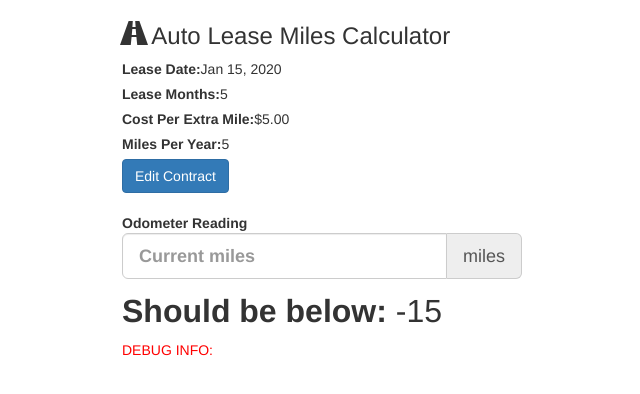
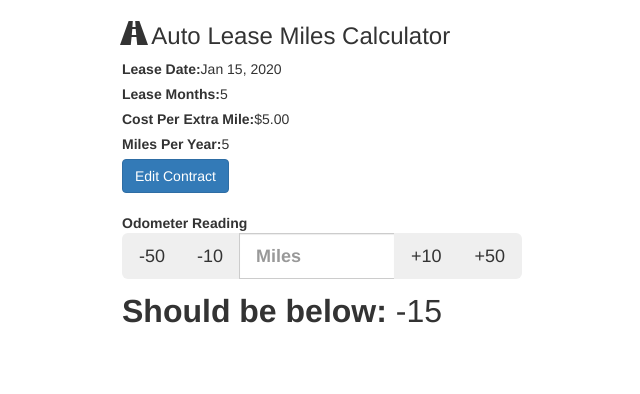
Before and after one commit to malexandrum/ng-lease-calculator, an Angular app: page / in a window 1280 px wide. Both pictures are taken after typing "2020-01-15", "5", "5", "5" into the empty fields and a click on the button "Save Contract". Shown: the top 394 px of the page, without its empty margins (318-958 px from the left). Built offline with nearby package versions, Linux system fonts and the light colour scheme.

Commit message:
plus minus buttons

```diff
--- a/src/app/app.component.html
+++ b/src/app/app.component.html
@@ -87,9 +87,18 @@
       <div class="form-group">
         <label>Odometer Reading
         <div class="input-group input-group-lg">
-      <input class="form-control" [(ngModel)]="currentMiles" #odometerReading type="number" [ngModelOptions]="{standalone: true}" placeholder="Current miles"
+          <div class="input-group-btn">
+            <button type="button" class="btn" (click)="decreaseCurrentMiles(50)">-50</button>
+            <button type="button" class="btn" (click)="decreaseCurrentMiles(10)">-10</button>
+          </div>
+      <input class="form-control" [(ngModel)]="currentMiles" #odometerReading type="number" [ngModelOptions]="{standalone: true}" placeholder="Miles"
       />
-      <span class="input-group-addon">miles</span>
+      <div class="input-group-btn">
+            <button type="button" class="btn" (click)="increaseCurrentMiles(10)">+10</button>
+                        <button type="button" class="btn" (click)="increaseCurrentMiles(50)">+50</button>
+
+          </div>
+      <!--<span class="input-group-addon">miles</span>-->
       </div>
       </label>
       </div>
@@ -109,9 +118,9 @@
       <!--<app-gauge [value]="percentage" [rangeLow]="0" [rangeHigh]="1"></app-gauge>-->
     </div>
 
-    <div style="color: red;">
+    <!--<div style="color: red;">
       DEBUG INFO:<br> {{f1.className}}
-    </div>
+    </div>-->
 
 
   </form>
--- a/src/app/app.component.ts
+++ b/src/app/app.component.ts
@@ -108,11 +108,19 @@ export class AppComponent implements OnInit {
     if (typeof this.milesPerYear != 'undefined') { this.setCookie('milesPerYear', this.milesPerYear ? this.milesPerYear.toString() : '', 1825); }
 
   }
-  increaseCurrentMiles(): void {
-    this.currentMiles += 10;
+  increaseCurrentMiles(miles:number): void {
+    if (!this.currentMiles) {
+      this.currentMiles = Math.round(this.currentMilesLimit / miles) * miles;
+    }
+    this.currentMiles += miles;
+    this.onChange();
   }
-  decreaseCurrentMiles(): void {
-    this.currentMiles += 10;
+  decreaseCurrentMiles(miles: number): void {
+    if (!this.currentMiles) {
+      this.currentMiles = Math.round(this.currentMilesLimit / miles) * miles;
+    }
+    this.currentMiles -= miles;
+    this.onChange();
   }
   editContract(): void {
     this.editContractMode = true;
```
